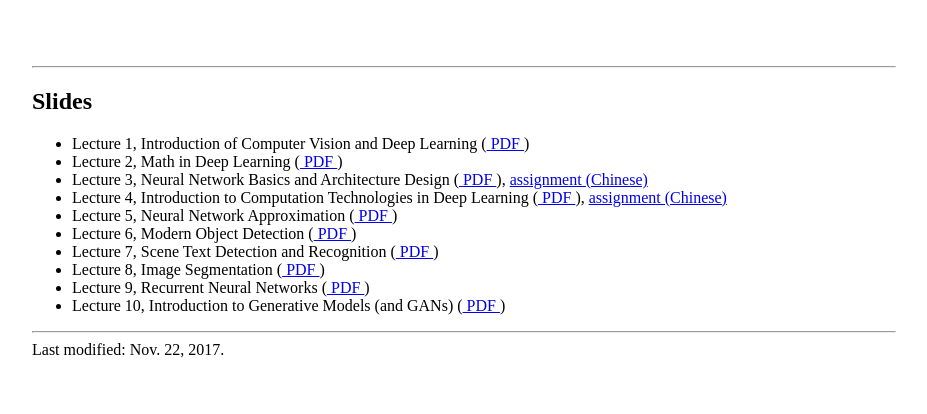
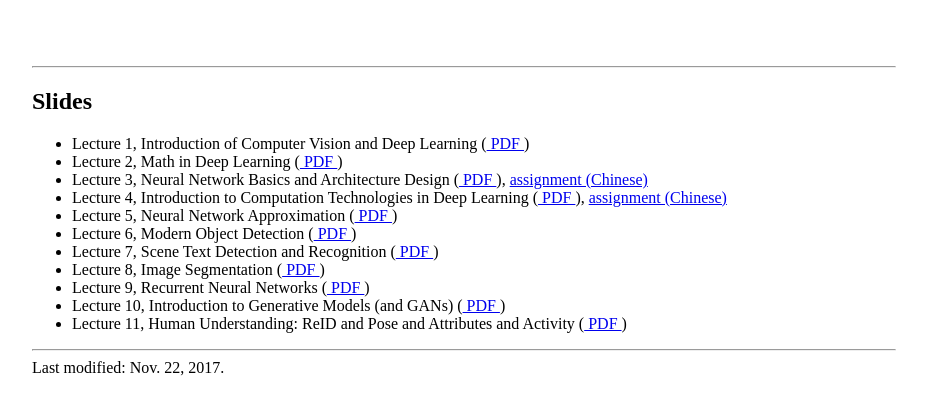
Before and after one commit to megvii-research/megvii-pku-dl-course, a plain HTML site: page index.html in a window 1280 px wide. Shown: the whole page, without its empty margins (176-1103 px from the left). Drawn offline with Linux system fonts and the light colour scheme.

Commit message:
Add lecture 11.

```diff
--- a/index.html
+++ b/index.html
@@ -49,6 +49,7 @@
 				<li> Lecture 8, Image Segmentation (<a href = "slides/Lecture8(Image Segmentation).pdf" > PDF </a>) </li>
 				<li> Lecture 9, Recurrent Neural Networks (<a href = "slides/Lecture9 Recurrent Neural Networks.pdf" > PDF </a>) </li>
 				<li> Lecture 10, Introduction to Generative Models (and GANs) (<a href = "slides/Lecture 10_ Introduction to Generative Models.pdf" > PDF </a>) </li>
+				<li> Lecture 11, Human Understanding: ReID and Pose and Attributes and Activity (<a href = "slides/Lecture 11, Human Understanding_ ReID and Pose and Attributes and Activity .pdf" > PDF </a>) </li>
             </ul>
 
             <hr />
```
Also changed, not shown: 1 other file.
